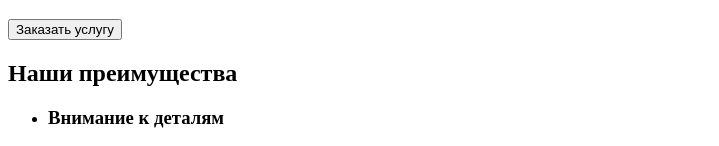
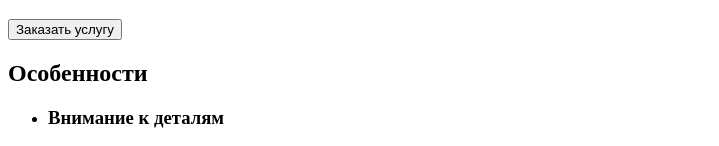
Before and after one commit to Anna-Mikh/goit-markup-hw-01, a plain HTML site: page index.html in a window 1280 px wide. Shown: the part 196-342 px from the top of the page, without its empty margins (0-719 px from the left). Drawn offline with Linux system fonts and the light colour scheme.

Commit message:
меняет название  скрытого заголовка секции мейна

```diff
--- a/index.html
+++ b/index.html
@@ -33,7 +33,7 @@
 
     <section>
         <!-- нужно скрыть заголовок -->
-        <h2>Наши преимущества</h2>
+        <h2>Особенности</h2>
         <ul>
             <li>
                 <h3>Внимание к деталям</h3>
```
